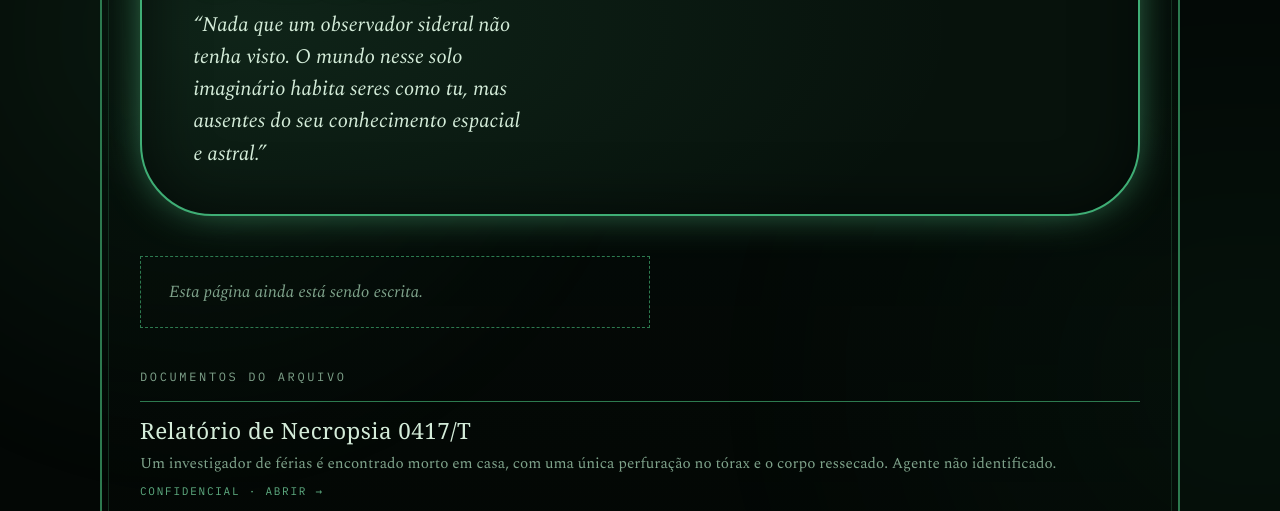
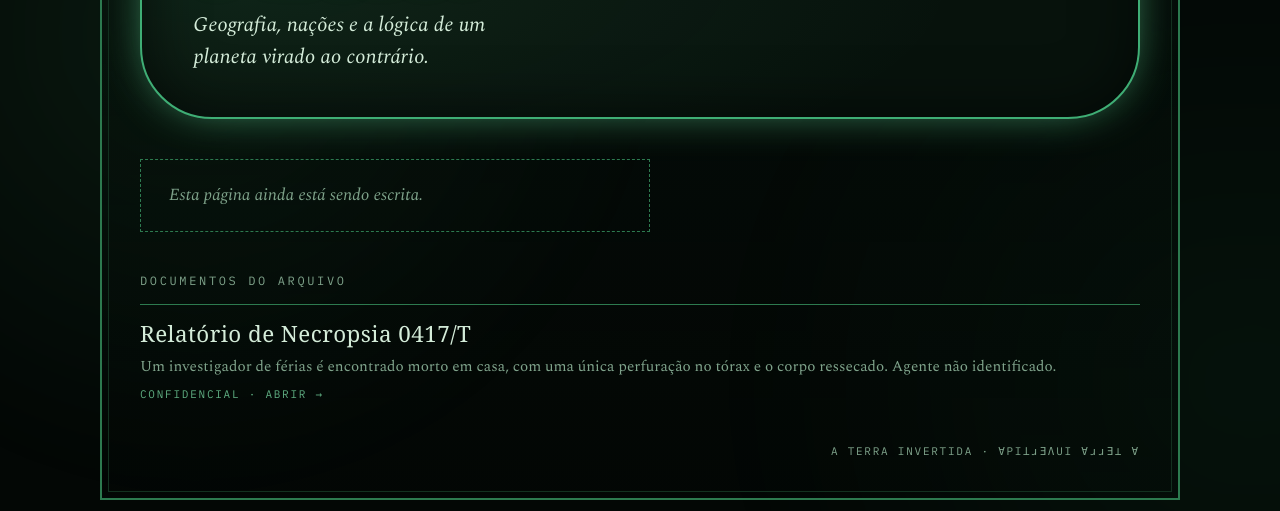
Before and after one commit to luunesz/ATerraInvertida, a plain HTML site: page mundo.html in a window 1280 px wide. Shown: the part 289-800 px from the top of the page. Drawn offline with nearby package versions, Linux system fonts and the light colour scheme; a web font is replaced by a local one.

Commit message:
Update mundo.html

```diff
--- a/mundo.html
+++ b/mundo.html
@@ -31,7 +31,7 @@
   <header class="page-title">
     <p class="eyebrow">Arquivo selado</p>
     <h1>O Mundo</h1>
-    <p class="sub">“Nada que um observador sideral não tenha visto. O mundo nesse solo imaginário habita seres como tu, mas ausentes do seu conhecimento espacial e astral.”</p>
+    <p class="sub">Geografia, nações e a lógica de um planeta virado ao contrário.</p>
   </header>
 
   <p class="stub">Esta página ainda está sendo escrita.</p>
```
